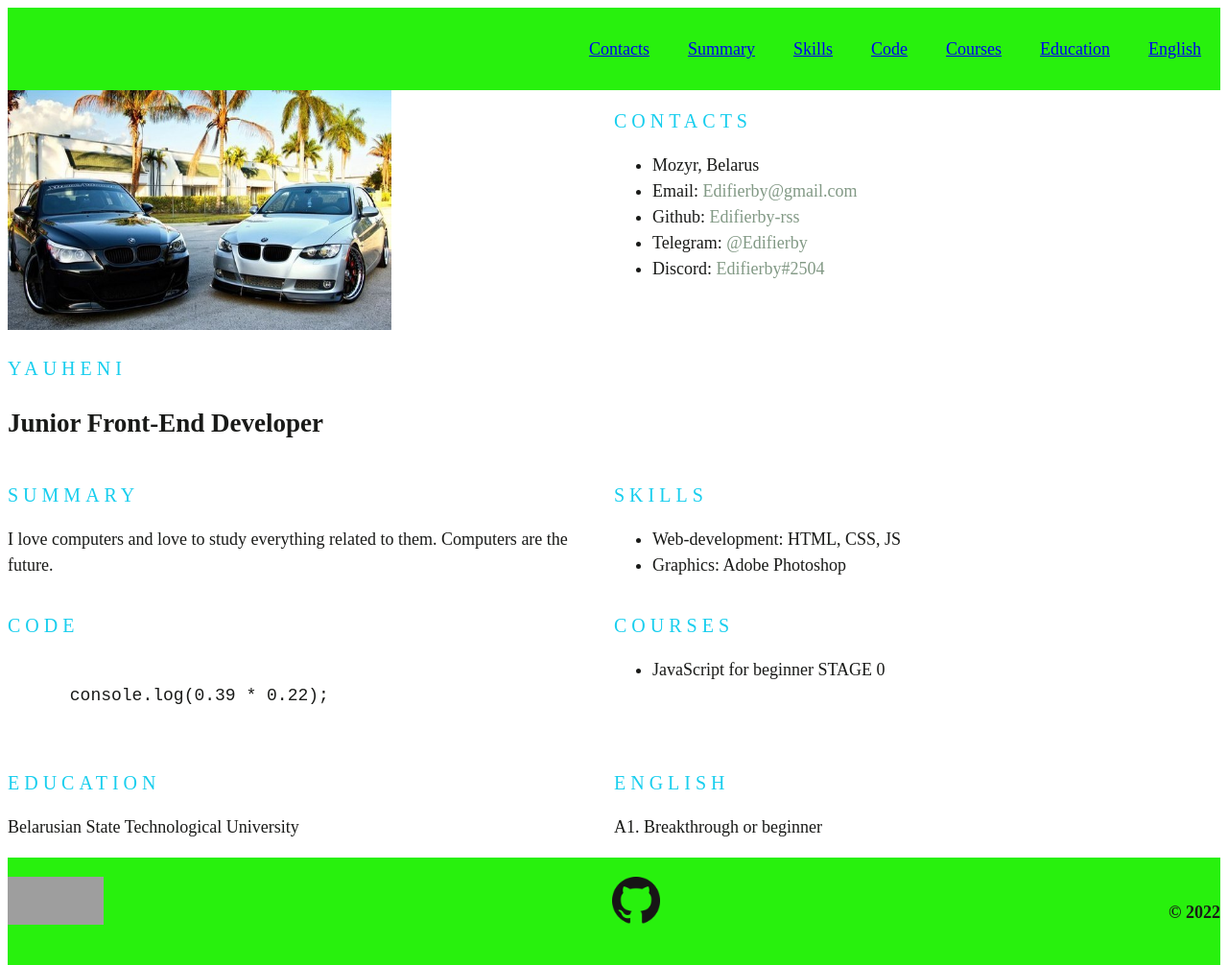
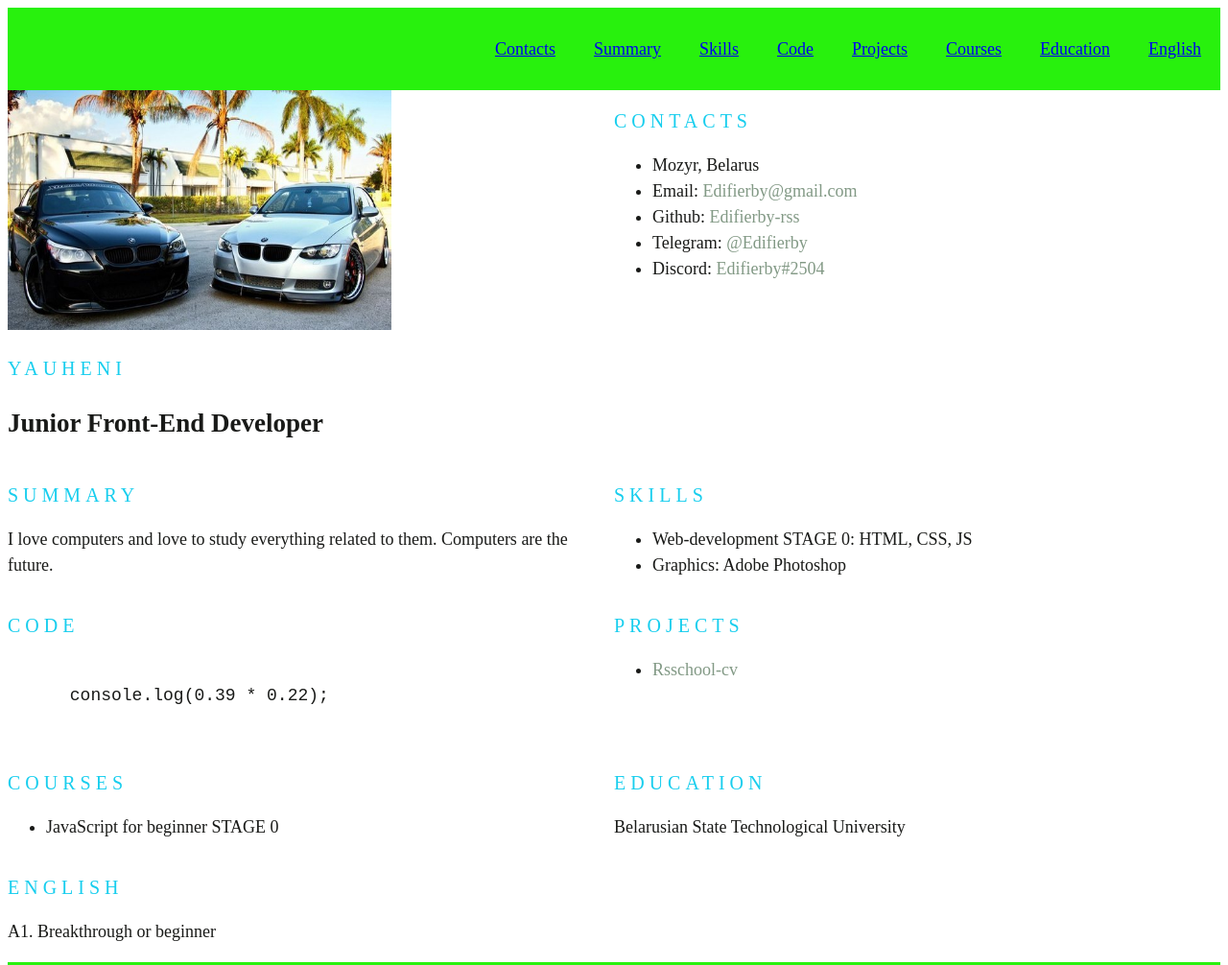
Before and after one commit to Edifierby-rss/rsschool-cv, a plain HTML site: page index.html in a window 1280 px wide. Shown: the top 1006 px of the page at 96% size. Drawn offline with Linux system fonts and the light colour scheme; grey boxes are pictures that could not be loaded.

Commit message:
feat: Save new2

```diff
--- a/index.html
+++ b/index.html
@@ -17,6 +17,7 @@
               <li class="nav-item"><a href="#summary" class="nav-link">Summary</a></li>
               <li class="nav-item"><a href="#skills" class="nav-link">Skills</a></li>
               <li class="nav-item"><a href="#code" class="nav-link">Code</a></li>
+              <li class="nav-item"><a href="#projects" class="nav-link">Projects</a></li>
               <li class="nav-item"><a href="#courses" class="nav-link">Courses</a></li>
               <li class="nav-item"><a href="#education" class="nav-link">Education</a></li>
               <li class="nav-item"><a href="#english" class="nav-link">English</a></li>
@@ -67,7 +68,7 @@
             <h2 class="section-title">Skills</h2>
             <ul class="section-list">
               <li class="section-item">
-                Web-development:<span> HTML, CSS, JS</span>
+                Web-development STAGE 0:<span> HTML, CSS, JS</span>
               </li>
               <li class="section-item">
                 Graphics:<span> Adobe Photoshop</span>
@@ -79,6 +80,14 @@
     <pre class="pre"><code>
       console.log(0.39 * 0.22);
     </code></pre>
+          </section>
+          <section class="section" id="projects">
+            <h2 class="section-title">Projects</h2>
+            <ul class="section-list">
+              <li class="section-item">
+                <a href="https://github.com/Edifierby-rss/rsschool-cv/tree/rsschool-cv-html">Rsschool-cv</a>
+              </li>
+            </ul>
           </section>
           <section class="section" id="courses">
             <h2 class="section-title">Courses</h2>
```
